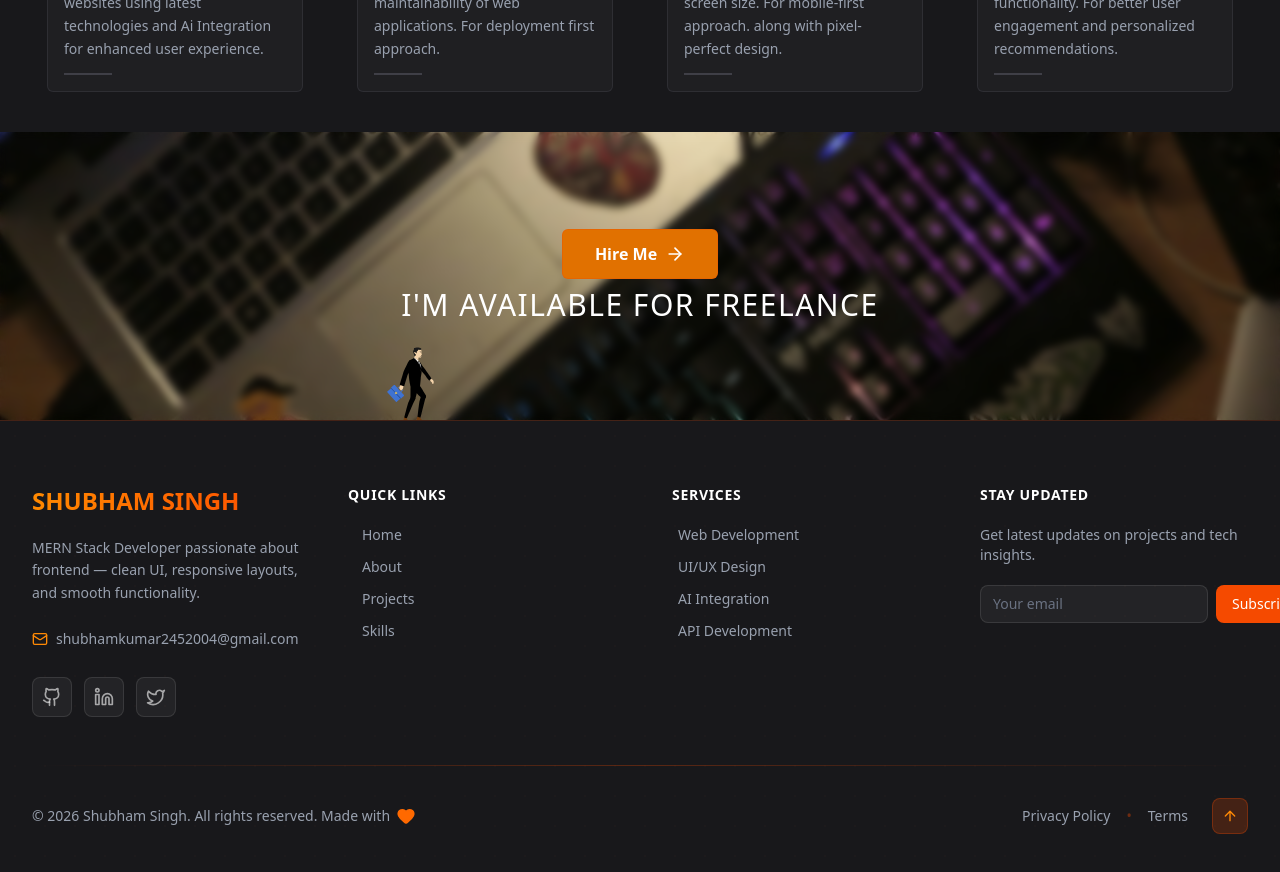
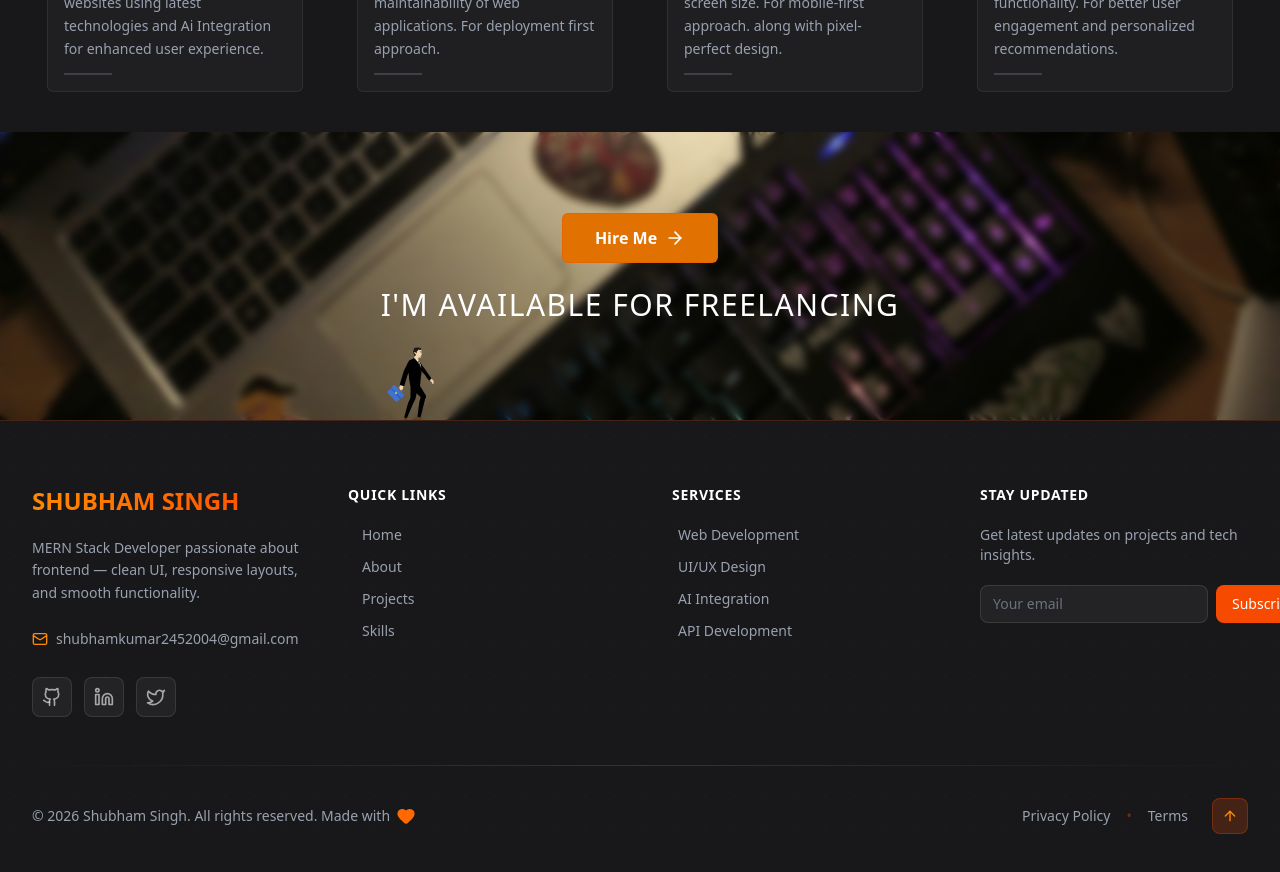
Before and after one commit to S1540/Portfolio-v2, a React (Vite) app: page / in a window 1280 px wide. Shown: the part 4120-4992 px from the top of the page. Built offline with nearby package versions, Linux system fonts and the light colour scheme; no server answers.

Commit message:
update contact hero ui

```diff
--- a/src/components/contact/Hero.jsx
+++ b/src/components/contact/Hero.jsx
@@ -12,6 +12,7 @@ import {
   Sparkles,
 } from "lucide-react";
 import background from "../../assets/Contact-hero.mp4";
+import Button from "../common/Button";
 
 const Hero = () => {
   const [formData, setFormData] = useState({
@@ -108,19 +109,26 @@ const Hero = () => {
         <div className="absolute inset-0 bg-gradient-to-b from-black/60 via-black/50 to-zinc-900"></div>
 
         {/* Hero Content Overlay */}
-        <div className="absolute inset-0 flex items-center justify-center">
-          <div className="text-center px-4">
+        <div className="absolute inset-0 flex items-center justify-start px-6 md:px-16">
+          <div className="text-center sm:text-left px-4">
             <div className="inline-block px-5 py-2 bg-orange-600/20 backdrop-blur-sm rounded-full border border-orange-600/30 mb-6">
               <span className="text-orange-400 text-sm font-bold uppercase tracking-wider">
                 Get In Touch
               </span>
             </div>
-            <h1 className="text-5xl md:text-6xl font-black text-white mb-4">
-              Let's Create
-              <span className="block bg-gradient-to-r from-orange-400 to-orange-600 bg-clip-text text-transparent">
-                Something Amazing
-              </span>
-            </h1>
+            <div>
+              <h1 className="text-5xl md:text-6xl font-black text-white pb-4">
+                Let's Create
+                <span className="block bg-gradient-to-r from-orange-400 to-orange-600 bg-clip-text text-transparent">
+                  Something Amazing
+                </span>
+              </h1>
+              <p className="text-gray-400 pb-4">
+                Contact for collaboration and project inquiries{" "}
+                <span>And Hiring Opportunities 🚀</span>
+              </p>
+              <Button name={"Contact"} />
+            </div>
           </div>
         </div>
       </div>
--- a/src/components/home/Service.jsx
+++ b/src/components/home/Service.jsx
@@ -68,10 +68,10 @@ const Service = () => {
         </div>
         {/* button */}
 
-        <div className="flex flex-col gap-2 justify-center items-center h-full">
+        <div className="flex flex-col gap-2 justify-center items-center h-full px-4">
           <Button name="Hire Me" />
-          <h1 className="text-2xl md:text-3xl font-medium tracking-wider text-white">
-            I'M AVAILABLE FOR FREELANCE
+          <h1 className="text-lg md:text-3xl font-medium tracking-wider text-white py-4">
+            I'M AVAILABLE FOR FREELANCING
           </h1>
         </div>
       </div>
```
